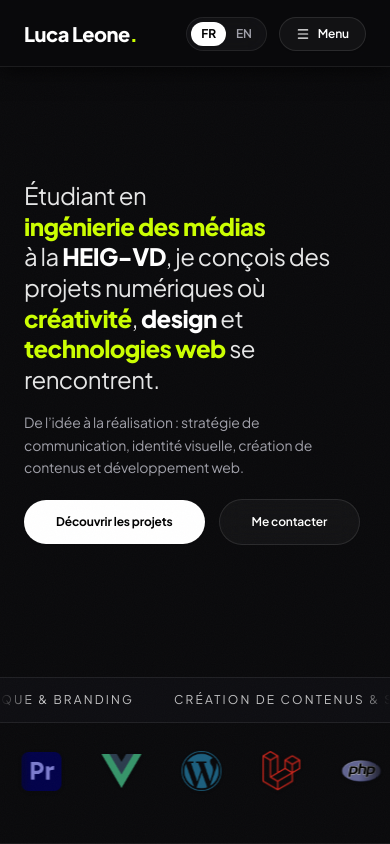
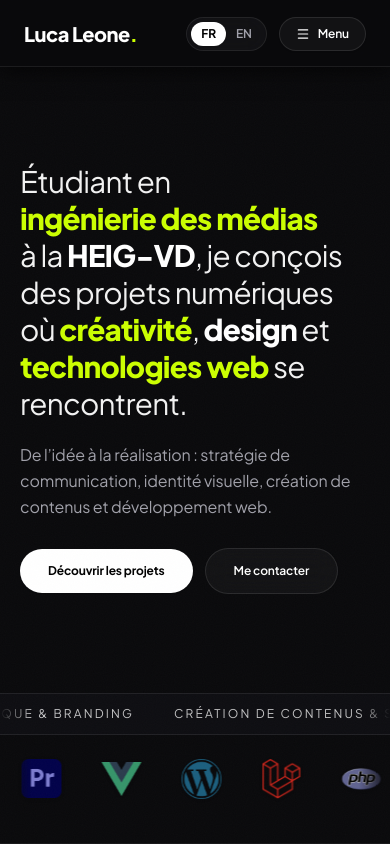
Before and after one commit to lucaleone15/portfolio, a React (Vite) app: page / in a window 390 px wide. Shown: the top 844 px of the page. Built offline with nearby package versions, Linux system fonts and the light colour scheme; a web font is replaced by a local one.

Commit message:
refactor(ui): optimize mobile layout and update favicon
Adjust Hero component spacing and typography for better mobile readability. Redesign the favicon with the 'Syne' typeface for improved brand consistency.

```diff
--- a/src/components/Hero.tsx
+++ b/src/components/Hero.tsx
@@ -11,20 +11,20 @@ export function Hero() {
   };
 
   return (
-    <section className="relative min-h-[100dvh] pt-20 sm:pt-24 pb-4 sm:pb-6 border-b border-white/[0.06] overflow-hidden flex flex-col justify-between">
+    <section className="relative min-h-[100dvh] pt-20 sm:pt-24 pb-2 sm:pb-6 border-b border-white/[0.06] overflow-hidden flex flex-col justify-between">
       {/* Subtle ambient lighting - neutral dark canvas */}
       <div className="absolute -top-32 left-1/4 w-[500px] h-[500px] bg-[#CCFF00]/5 rounded-full blur-3xl pointer-events-none -z-10" />
 
       {/* Main Content Area - Vertically centered in the available space above bandeau */}
-      <div className="max-w-7xl mx-auto px-6 sm:px-10 w-full my-auto py-4 sm:py-6">
+      <div className="max-w-7xl mx-auto px-5 sm:px-10 w-full my-auto py-5 sm:py-6">
         <motion.div
           initial={{ opacity: 0, y: 24 }}
           animate={{ opacity: 1, y: 0 }}
           transition={{ duration: 0.7, ease: [0.16, 1, 0.3, 1] }}
-          className="max-w-4xl space-y-4 sm:space-y-5"
+          className="max-w-4xl space-y-5 sm:space-y-5"
         >
-          {/* Main Title with selective green & bold highlights and dynamic text shine */}
-          <h1 className="text-2xl sm:text-3xl md:text-4xl lg:text-[2.6rem] leading-[1.28] text-white/90 tracking-tight font-normal">
+          {/* Main Title with enhanced mobile font sizing for high impact and great readability */}
+          <h1 className="text-[1.85rem] leading-[1.25] sm:text-3xl md:text-4xl lg:text-[2.6rem] sm:leading-[1.28] text-white/95 tracking-tight font-normal">
             {lang === 'fr' ? (
               <>
                 Étudiant en{' '}
@@ -56,8 +56,8 @@ export function Hero() {
             )}
           </h1>
 
-          {/* Subtitle with unbolded normal weight */}
-          <p className="max-w-3xl text-sm sm:text-base md:text-lg text-[#A1A1AA] leading-relaxed font-normal">
+          {/* Subtitle with high readability on mobile */}
+          <p className="max-w-3xl text-base sm:text-base md:text-lg text-[#A1A1AA] leading-relaxed font-normal">
             {lang === 'fr' ? (
               "De l’idée à la réalisation : stratégie de communication, identité visuelle, création de contenus et développement web."
             ) : (
@@ -65,18 +65,18 @@ export function Hero() {
             )}
           </p>
 
-          {/* CTA Buttons - Clean styling with no icons */}
-          <div className="pt-1 sm:pt-2 flex flex-wrap items-center gap-3.5">
+          {/* CTA Buttons - Clean styling with proportional mobile touch targets */}
+          <div className="pt-2 sm:pt-2 flex flex-wrap items-center gap-3 sm:gap-3.5">
             <button
               onClick={scrollToProjects}
-              className="py-3.5 px-8 rounded-full bg-white text-black hover:bg-[#CCFF00] text-xs font-bold transition-colors duration-200 inline-flex items-center justify-center cursor-pointer shadow-xs active:scale-98"
+              className="py-3.5 px-7 sm:px-8 rounded-full bg-white text-black hover:bg-[#CCFF00] text-xs sm:text-xs font-bold transition-colors duration-200 inline-flex items-center justify-center cursor-pointer shadow-xs active:scale-98"
             >
               <span>{t('hero.ctaProjects')}</span>
             </button>
 
             <a
               href="#contact"
-              className="py-3.5 px-8 rounded-full bg-white/[0.04] hover:bg-white/10 text-white border border-white/10 text-xs font-semibold backdrop-blur-md transition-colors duration-200 cursor-pointer active:scale-98 inline-flex items-center justify-center"
+              className="py-3.5 px-7 sm:px-8 rounded-full bg-white/[0.04] hover:bg-white/10 text-white border border-white/10 text-xs sm:text-xs font-semibold backdrop-blur-md transition-colors duration-200 cursor-pointer active:scale-98 inline-flex items-center justify-center"
             >
               <span>{t('hero.ctaContact')}</span>
             </a>
--- a/src/components/HeroBandeau.tsx
+++ b/src/components/HeroBandeau.tsx
@@ -44,9 +44,9 @@ export function HeroBandeau() {
   ];
 
   return (
-    <div className="w-full mt-8 sm:mt-12 select-none space-y-4">
+    <div className="w-full mt-4 sm:mt-8 select-none space-y-3 sm:space-y-4">
       {/* Bandeau 1: Clean Dark Marquee with normal font weight (not bold) */}
-      <div className="relative py-3.5 bg-[#0E0E12] border-y border-white/[0.08] overflow-hidden">
+      <div className="relative py-3 sm:py-3.5 bg-[#0E0E12] border-y border-white/[0.08] overflow-hidden">
         <div className="mask-marquee-edges w-full overflow-hidden">
           <div className="animate-marquee flex items-center gap-10 sm:gap-14 whitespace-nowrap">
             {[...competencies, ...competencies, ...competencies].map((item, idx) => (
```
Also changed, not shown: public/favicon.svg.
